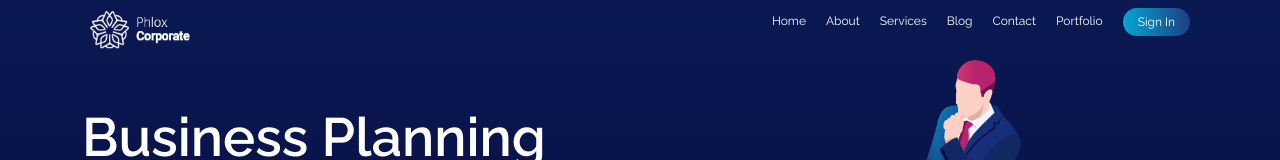
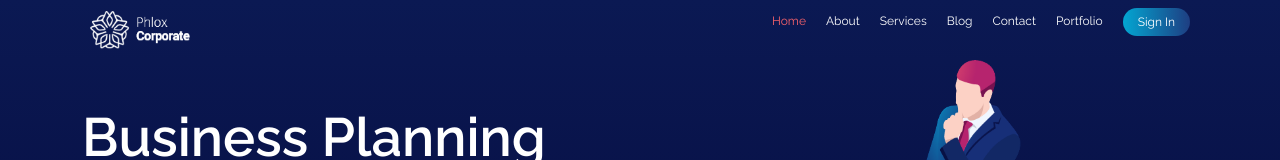
Before and after one commit to Evanflow89/proj-html-vuejs, a Vue app: page / in a window 1280 px wide. Shown: the top 160 px of the page. Built offline with nearby package versions, Linux system fonts and the light colour scheme.

Commit message:
Added hover on navbar

```diff
--- a/src/components/commons/HeaderBar.vue
+++ b/src/components/commons/HeaderBar.vue
@@ -9,7 +9,7 @@
       </div>
       <nav class="navsection">
         <ul>
-          <li><a href="#">Home</a></li>
+          <li class="active"><a href="#">Home</a></li>
           <li><a href="#">About</a></li>
           <li><a href="#">Services</a></li>
           <li><a href="#">Blog</a></li>
@@ -38,6 +38,11 @@ export default {
   width: 6.25rem;
 }
 
+.active a {
+  color: var(--text-var1);
+  font-size: 0.75rem;
+}
+
 ul {
   list-style: none;
   display: flex;
@@ -49,6 +54,10 @@ ul li a {
   font-size: 0.75rem;
 }
 
+ul li a:hover {
+  color: var(--text-var1);
+}
+
 button {
   margin-left: 20px;
 }
```
